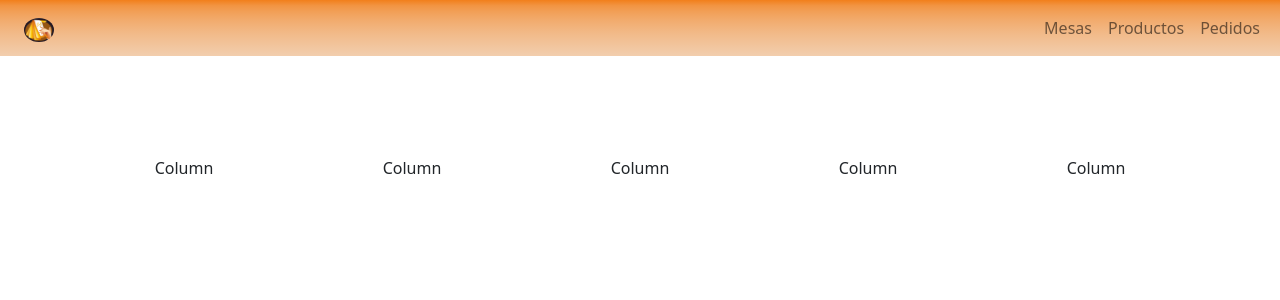
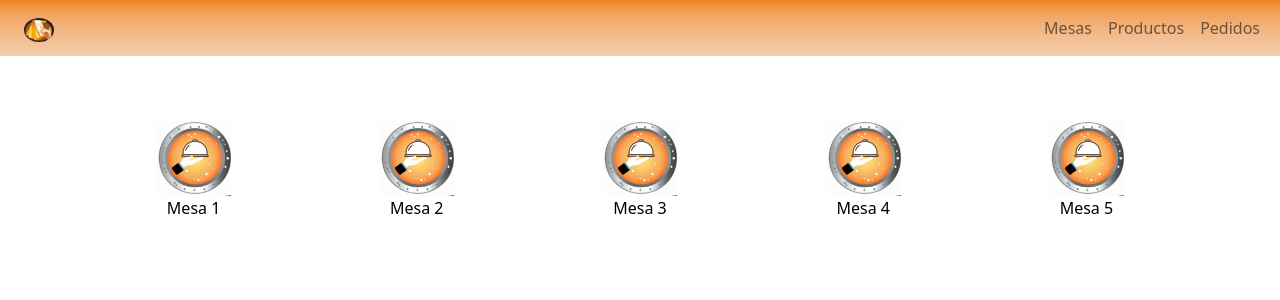
Before and after one commit to Daniel-M12/gestion-pedidos, an Angular app: page /mesas in a window 1280 px wide. Shown: the top 300 px of the page. Built offline with nearby package versions, Linux system fonts and the light colour scheme.

Commit message:
Estilos de página mesas listos

```diff
--- a/src/app/app.component.scss
+++ b/src/app/app.component.scss
@@ -1,7 +1,8 @@
+@import "src/styles.scss";
 
 .navbar{
     //background-color: #F2CEAE;
-    background: linear-gradient(180deg,#F27F1B, 30%, #F2CEAE);
+    background: linear-gradient(180deg, $naranja, 30%, $crema);
 }
 
 .redondear{
--- a/src/app/pages/mesas/mesas.component.html
+++ b/src/app/pages/mesas/mesas.component.html
@@ -1,20 +1,35 @@
 
 <div class="container text-center mesas-container">
-    <div class="row">
-      <div class="col">
-        Column
+    <div class="fila">
+      <div class="columna">
+        <button class="boton-mesa">
+            <img src="../assets/table_atention.png" alt="Mesa" width="75em" height="75em">
+            <p>Mesa 1</p>
+        </button>
       </div>
-      <div class="col">
-        Column
+      <div class="columna">
+        <button class="boton-mesa">
+            <img src="../assets/table_atention.png" alt="Mesa" width="75em" height="75em">
+            <p>Mesa 2</p>
+        </button>
       </div>
-      <div class="col">
-        Column
+      <div class="columna">
+        <button class="boton-mesa">
+            <img src="../assets/table_atention.png" alt="Mesa" width="75em" height="75em">
+            <p>Mesa 3</p>
+        </button>
       </div>
-      <div class="col">
-        Column
+      <div class="columna">
+        <button class="boton-mesa">
+            <img src="../assets/table_atention.png" alt="Mesa" width="75em" height="75em">
+            <p>Mesa 4</p>
+        </button>
       </div>
-      <div class="col">
-        Column
+      <div class="columna">
+        <button class="boton-mesa">
+            <img src="../assets/table_atention.png" alt="Mesa" width="75em" height="75em">
+            <p>Mesa 5</p>
+        </button>
       </div>
     </div>
   </div>
--- a/src/app/pages/mesas/mesas.component.scss
+++ b/src/app/pages/mesas/mesas.component.scss
@@ -1,3 +1,30 @@
+@import "src/styles.scss";
+
 .mesas-container{
-    padding-top: 100px;
+    padding-top: 4em;
 }
+
+.fila{
+    display: grid;
+    grid-template-columns: repeat(3, 1fr);
+}
+
+.boton-mesa{
+    background: none;
+    border: 0em;
+    padding-bottom: 2em;
+}
+
+@media screen and (min-width: 768px) {
+    .fila{
+        display: grid;
+        grid-template-columns: repeat(4, 1fr);
+    }
+}
+
+@media screen and (min-width: 992px) {
+    .fila{
+        display: grid;
+        grid-template-columns: repeat(5, 1fr);
+    }
+}
--- a/src/styles.scss
+++ b/src/styles.scss
@@ -1,2 +1,8 @@
 /* You can add global styles to this file, and also import other style files */
-@import "~bootstrap/dist/css/bootstrap.css"
+@import "~bootstrap/dist/css/bootstrap.css";
+
+$negro: #251B26;
+$amarillo: #F2B705;
+$naranja: #F27F1B;
+$marron: #8C4C14;
+$crema: #F2CEAE;
```
Also changed, not shown: src/assets/table_atention.png (added).
